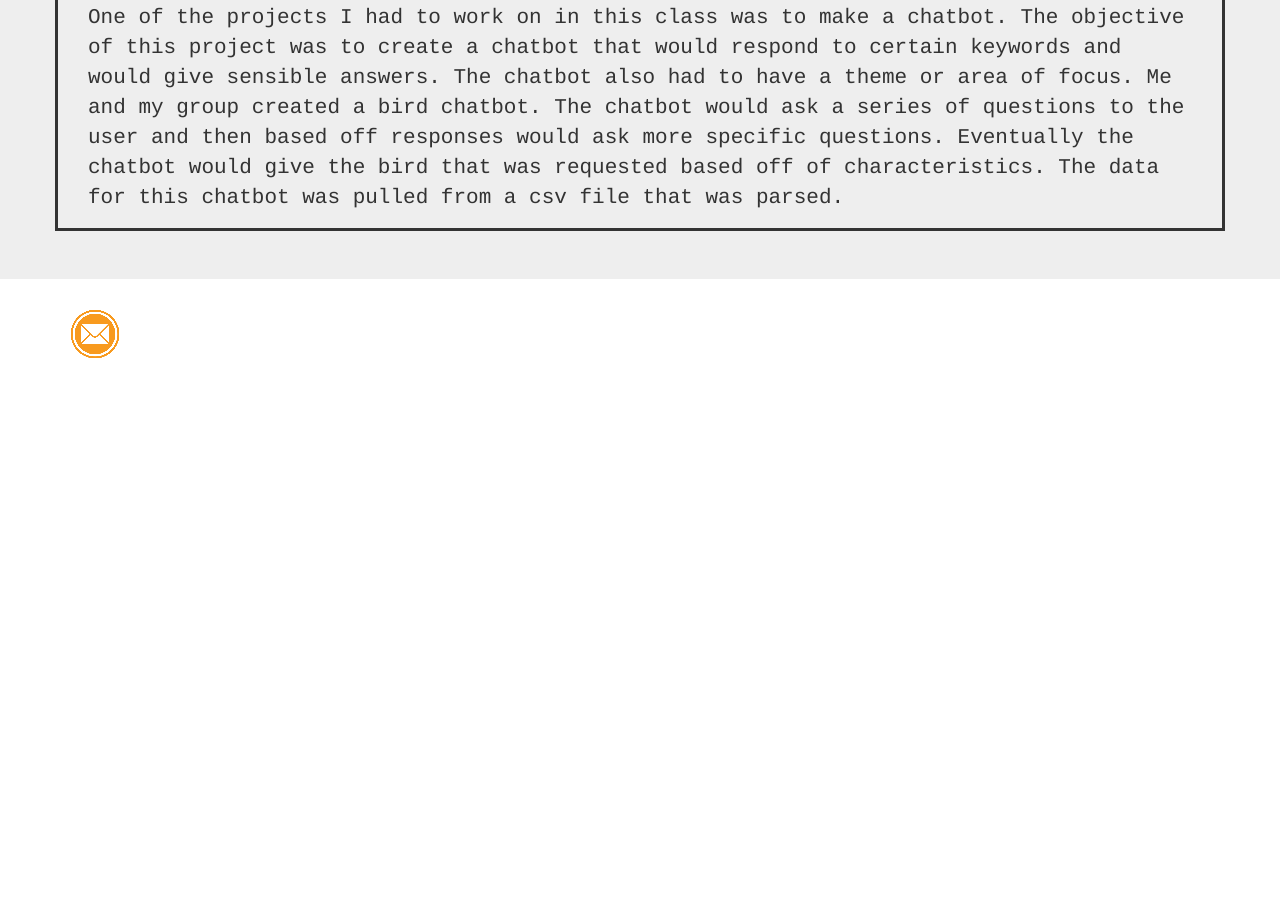
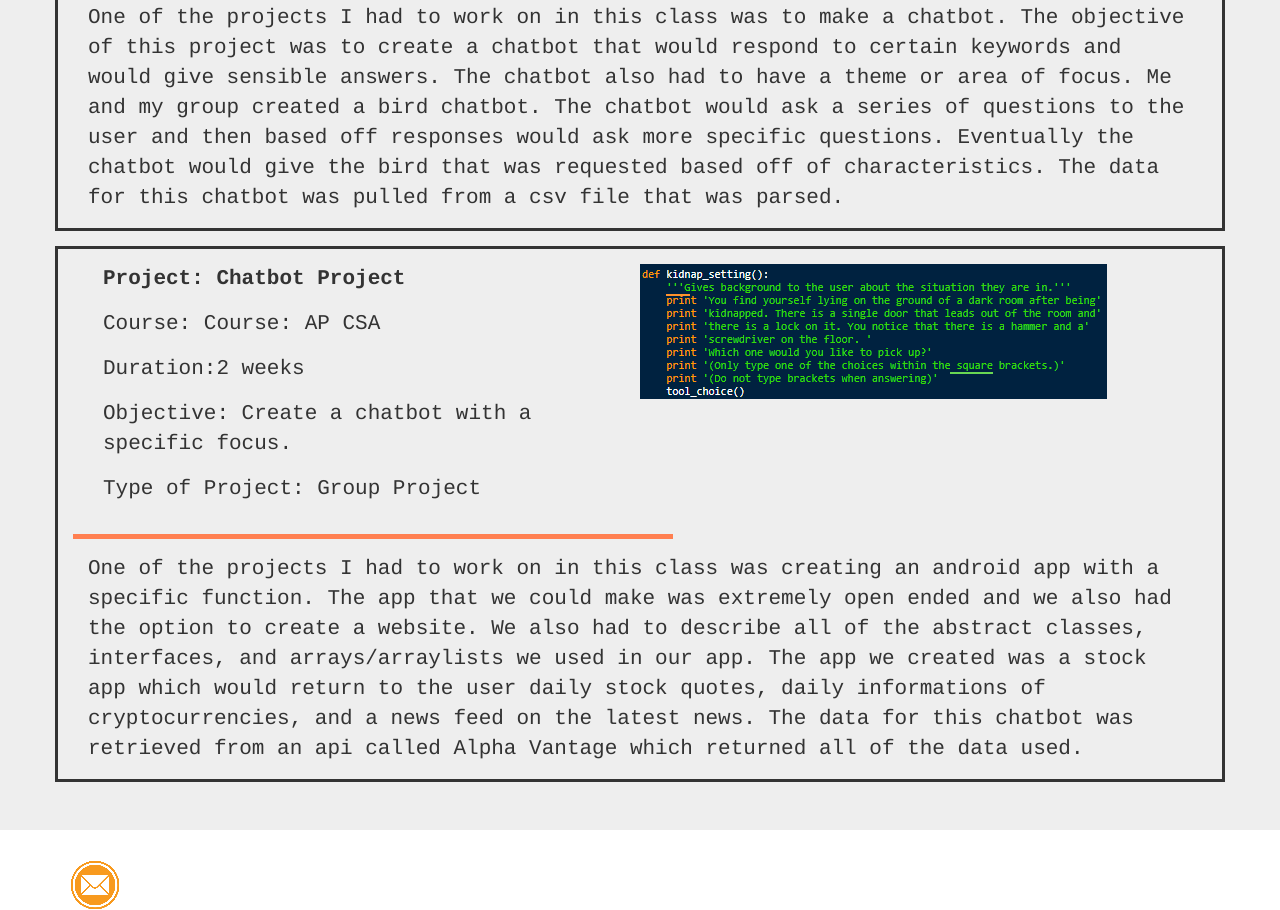
Before and after one commit to SankalpK1/portfolio, a plain HTML site: page Kumar_Projects.html in a window 1280 px wide. Shown: the part 3637-4547 px from the top of the page. Before the commit the page ends 3996 px from the top, so only its background shows below. Drawn offline with Linux system fonts and the light colour scheme.

Commit message:
Update Kumar_Projects.html

```diff
--- a/Kumar_Projects.html
+++ b/Kumar_Projects.html
@@ -114,6 +114,24 @@
                 <div class="rectangleXSSS CONTAINER MarginLSSS">
                 </div>
                 <p class="container">One of the projects I had to work on in this class was to make a chatbot. The objective of this project was to create a chatbot that would respond to certain keywords and would give sensible answers. The chatbot also had to have a theme or area of focus. Me and my group created a bird chatbot. The chatbot would ask a series of questions to the user and then based off responses would ask more specific questions. Eventually the chatbot would give the bird that was requested based off of characteristics. The data for this chatbot was pulled from a csv file that was parsed.</p>
+            </div>
+             <div class="MarginLSSS"></div>
+            <div class="borderSSS container">
+                <div class="container MarginLTPSSS">
+                    <img src="Images/CaptureFOrF.PNG"/>
+                    <div class="col-sm-6">
+                        <p><strong>Project: Chatbot Project</strong></p>
+                        <p>Course: Course: AP CSA</p>
+                        <p>Duration:2 weeks </p>
+                        <P>Objective: Create a chatbot with a specific focus.</p>
+                        <p>Type of Project: Group Project</p>
+                    </div>
+                </div>
+                <div class="rectangleXSSS CONTAINER MarginLSSS">
+                </div>
+                <p class="container">One of the projects I had to work on in this class was creating an android app with a specific function. The app that we could make was extremely open ended and we also had the option to create a website. We also had to describe all of the abstract classes, interfaces, and arrays/arraylists we used in our app. The app we created was a stock app which would return to the user daily stock quotes, daily informations of cryptocurrencies, and a news feed on the latest news. The data for this chatbot was retrieved from an api called Alpha Vantage which returned all of the data used.
+</p>
+            </div>
         </section>
         <footer>
             <div class="container">
```
